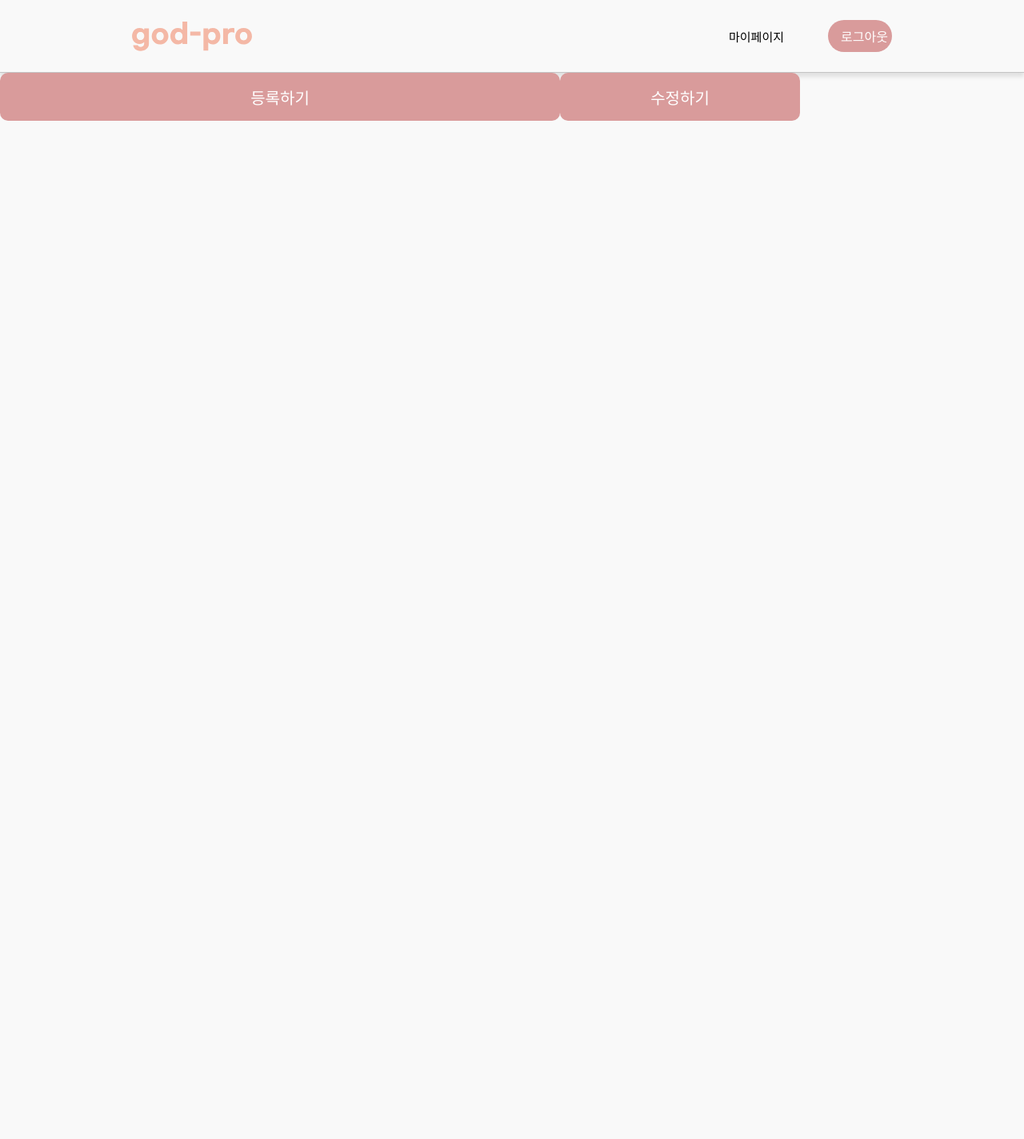
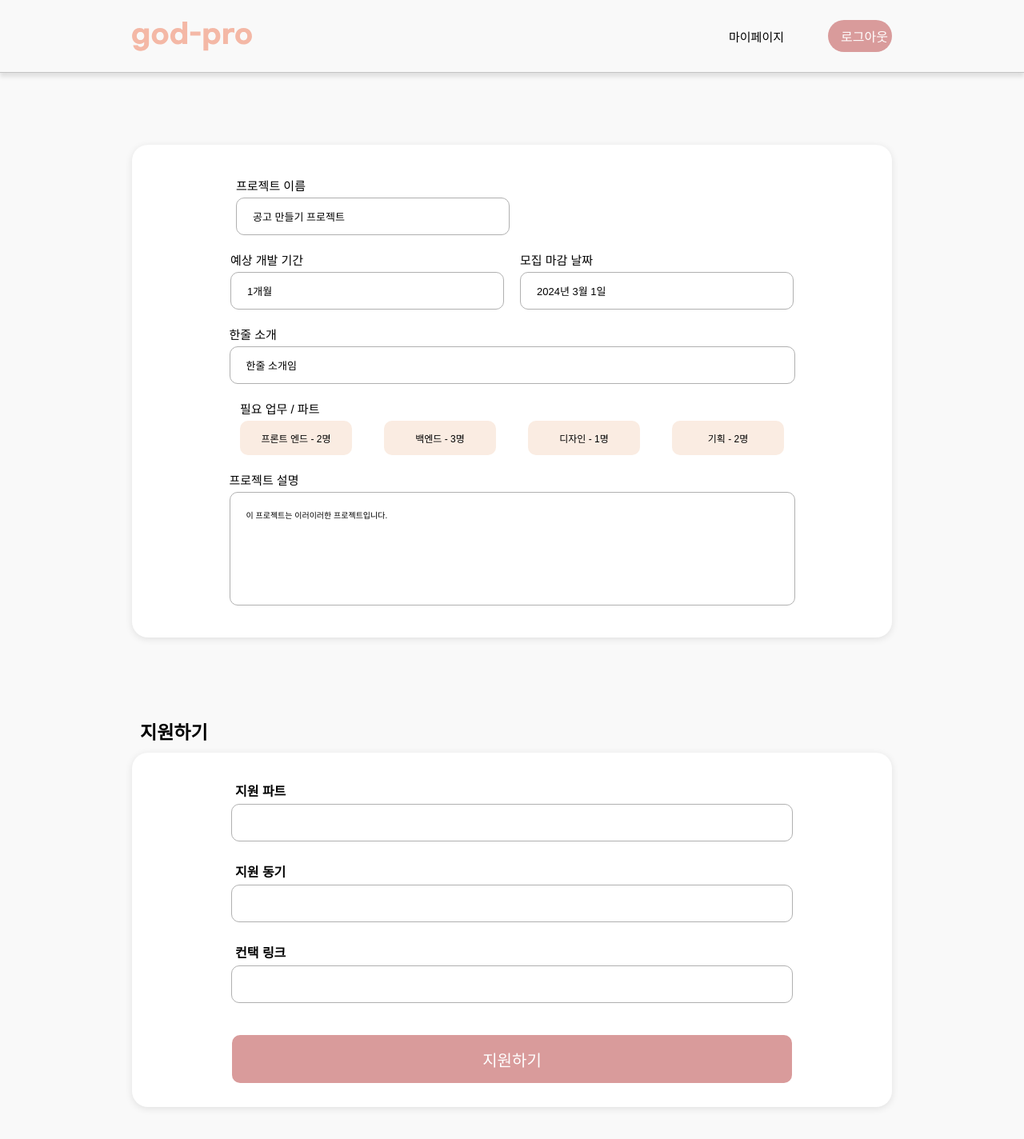
Before and after one commit to jogpfls/GodPro_WEB, a React (Vite) app in the folder god_pro/: page /detailpage/lookup in a window 1280 px wide. Shown: the top 1424 px of the page at 80% size. Before the commit the page ends 800 px from the top, so only its background shows below. Built offline with nearby package versions, Linux system fonts and the light colour scheme; no server answers.

Commit message:
[Feat] Lookup.jsx 추가

```diff
--- a/god_pro/src/pages/DetailPage/Lookup.jsx
+++ b/god_pro/src/pages/DetailPage/Lookup.jsx
@@ -1,12 +1,70 @@
+import Header from '../../components/Header';
 import Button from '../../components/Button';
-import Header from "../../components/Header";
+import './Lookup.css'
 
 const Lookup = () => {
 	return (
-		<div>
+		<div className="entire_wrapper">
 			<Header />
-            <Button text={'등록하기'} />
-			<Button text={'수정하기'} type={'SMALLER'} />
+			<div className="whole_wrapper">
+			<div className="main_wrapper">
+				<div className="name_input_wrapper">
+					<div>프로젝트 이름</div>
+					<div type="text" className="lookup_name_input">공고 만들기 프로젝트</div>
+				</div>
+				<div className="date_wrapper">
+					<div className="month_select_wrapper">
+						<div>예상 개발 기간</div>
+						<div className='lookup_month'>1개월</div>
+					</div>
+					<div className="date_input_wrapper">
+						<div>모집 마감 날짜</div>
+						<div type="date" className="lookup_date_input">2024년 3월 1일</div>
+					</div>
+				</div>
+				<div className="introduce_input_wrapper">
+					<div>한줄 소개</div>
+					<div type="text" className="lookup_introduce_input">한줄 소개임</div>
+				</div>
+				<div className="introduce_input_wrapper">
+					<div>필요 업무 / 파트</div>
+					<div className="part_select_wrapper">
+						<div className="lookup_part_select">
+              프론트 엔드 - 2명
+           	</div>
+            <div className="lookup_part_select">
+								백엔드 - 3명
+        		</div>
+        		<div className="lookup_part_select">
+                디자인 - 1명
+        		</div>
+						<div className="lookup_part_select">
+              기획 - 2명
+        		  </div>
+					</div>
+				</div>
+				<div className="datail_input_wrapper">
+					<div>프로젝트 설명</div>
+					<div type="textarea" className="lookup_datail_input">이 프로젝트는 이러이러한 프로젝트입니다. </div>
+				</div>
+			</div>
+			<p className='lookup_bigTitle'>지원하기</p>
+			<div className='lookup_submitWrapper'>
+				<div>
+					<p className='lookup_apply_title'>지원 파트</p>
+					<input className='lookup_applyPart'/>
+				</div>
+				<div>
+					<p className='lookup_apply_title'>지원 동기</p>
+					<input className='lookup_Motivation'/>
+				</div>
+				<div>
+					<p className='lookup_apply_title'>컨택 링크</p>
+					<input className='lookup_contactLink' />
+				</div>
+				<Button text="지원하기"/>
+			</div>
+			</div>
 		</div>
 	);
 };
```
